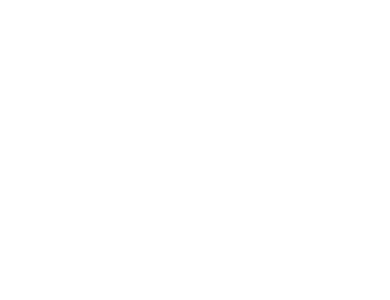
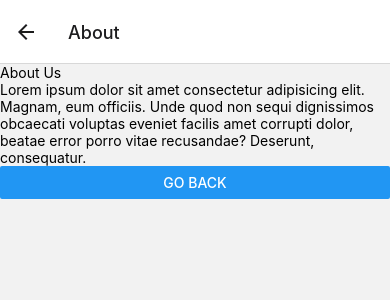
Before and after one commit to righettig/TodoApp, a React Native app in the folder todo-react-native/: screen /About in a window 390 px wide. Shown: the top 300 px of the page. Built offline with nearby package versions, Linux system fonts and the light colour scheme; no server answers.

Commit message:
Introduced routing
About & Edit views

```diff
--- a/todo-react-native/App.tsx
+++ b/todo-react-native/App.tsx
@@ -1,7 +1,33 @@
+import * as React from 'react';
+
+import { NavigationContainer } from '@react-navigation/native';
+import { createStackNavigator } from '@react-navigation/stack';
+
+import { TodoItem } from './TodoItem';
+
 import Home from './app/views/home';
+import About from './app/views/about';
+import Edit from './app/views/edit';
+
+
+export type RootStackParamList = {
+  Home: undefined;
+  About: undefined;
+  Edit: { item: TodoItem; };
+};
+
+const Stack = createStackNavigator<RootStackParamList>();
 
 const App: React.FC = () => {
-  return <Home />;
+  return (
+    <NavigationContainer>
+      <Stack.Navigator initialRouteName="Home">
+        <Stack.Screen name="Home" component={Home} />
+        <Stack.Screen name="About" component={About} />
+        <Stack.Screen name="Edit" component={Edit} />
+      </Stack.Navigator>
+    </NavigationContainer>
+  );
 }
 
 export default App;
--- a/todo-react-native/app/components/todo-items.tsx
+++ b/todo-react-native/app/components/todo-items.tsx
@@ -1,6 +1,9 @@
 import { StyleSheet, Text, View, FlatList, ListRenderItem, Button } from 'react-native';
+import { StackNavigationProp } from '@react-navigation/stack';
+
 import { TodoItem } from '../../TodoItem';
 import { deleteTodoItem } from '../../todos.service';
+import { RootStackParamList } from '../../App';
 
 import useTodos from '../../useTodos';
 
@@ -8,7 +11,11 @@ import useTodos from '../../useTodos';
 // https://stackoverflow.com/questions/65481226/react-native-alert-alert-only-works-on-ios-and-android-not-web
 import alert from '../../alert';
 
-const TodoItems: React.FC = () => {
+type TodoItemsProps = {
+  navigation: StackNavigationProp<RootStackParamList, 'Home'>
+};
+
+const TodoItems: React.FC<TodoItemsProps> = ({ navigation }) => {
   const { todoItems, setTodoItems } = useTodos();
 
   const handleDelete = (id: string) => {
@@ -35,12 +42,7 @@ const TodoItems: React.FC = () => {
   };
 
   const handleEdit = (item: TodoItem) => {
-    // Handle edit action (e.g., navigate to an edit screen or show an edit form)
-    alert("Edit Item", `Editing item with ID: ${item.id}`);
-
-    // You can navigate to another screen or show an input form to edit the item.
-    // For example, using React Navigation:
-    // navigation.navigate('EditTodo', { item });
+    navigation.navigate('Edit', { item });
   };
 
   const renderItem: ListRenderItem<TodoItem> = ({ item }) => (
--- /dev/null
+++ b/todo-react-native/app/views/about.tsx
@@ -0,0 +1,19 @@
+import { StackScreenProps } from '@react-navigation/stack';
+import { View, Text, Button } from 'react-native';
+import { RootStackParamList } from '../../App';
+
+type AboutProps = StackScreenProps<RootStackParamList, 'About'>;
+
+const About: React.FC<AboutProps> = ({ navigation }) => {
+  return (
+    <View>
+        <Text>About Us</Text>
+        <Text>
+          Lorem ipsum dolor sit amet consectetur adipisicing elit. Magnam, eum officiis. Unde quod non sequi dignissimos obcaecati voluptas eveniet facilis amet corrupti dolor, beatae error porro vitae recusandae? Deserunt, consequatur.
+        </Text>
+        <Button title="Go back" onPress={() => navigation.goBack()} />
+    </View>
+  );
+}
+
+export default About;
--- /dev/null
+++ b/todo-react-native/app/views/edit.tsx
@@ -0,0 +1,19 @@
+import { StackScreenProps } from '@react-navigation/stack';
+import { View, Text, Button } from 'react-native';
+import { RootStackParamList } from '../../App';
+
+type EditProps = StackScreenProps<RootStackParamList, 'Edit'>;
+
+const Edit: React.FC<EditProps> = ({ route, navigation }) => {
+  const { item } = route.params;
+
+  return (
+    <View style={{ flex: 1, justifyContent: 'center', alignItems: 'center' }}>
+        <Text>Title: {item.title}</Text>
+        <Text>Description: {item.description}</Text>
+        <Button title="Go back" onPress={() => navigation.goBack()} />
+    </View>
+  );
+}
+
+export default Edit;
--- a/todo-react-native/app/views/home.tsx
+++ b/todo-react-native/app/views/home.tsx
@@ -1,12 +1,16 @@
+import { StackScreenProps } from '@react-navigation/stack';
 import { StatusBar } from 'expo-status-bar';
 import { StyleSheet, View } from 'react-native';
+import { RootStackParamList } from '../../App';
 
 import TodoItems from '../components/todo-items';
 
-const Home: React.FC = () => {
+type HomeProps = StackScreenProps<RootStackParamList, 'Home'>;
+
+const Home: React.FC<HomeProps> = ({ navigation }) => {
   return (
     <View style={styles.container}>
-      <TodoItems />
+      <TodoItems navigation={navigation} />
       <StatusBar style="auto" />
     </View>
   );
```
Also changed, not shown: todo-react-native/package.json (+8 -3 lines), 1 other file (tests, documents, lock files or other folders).
